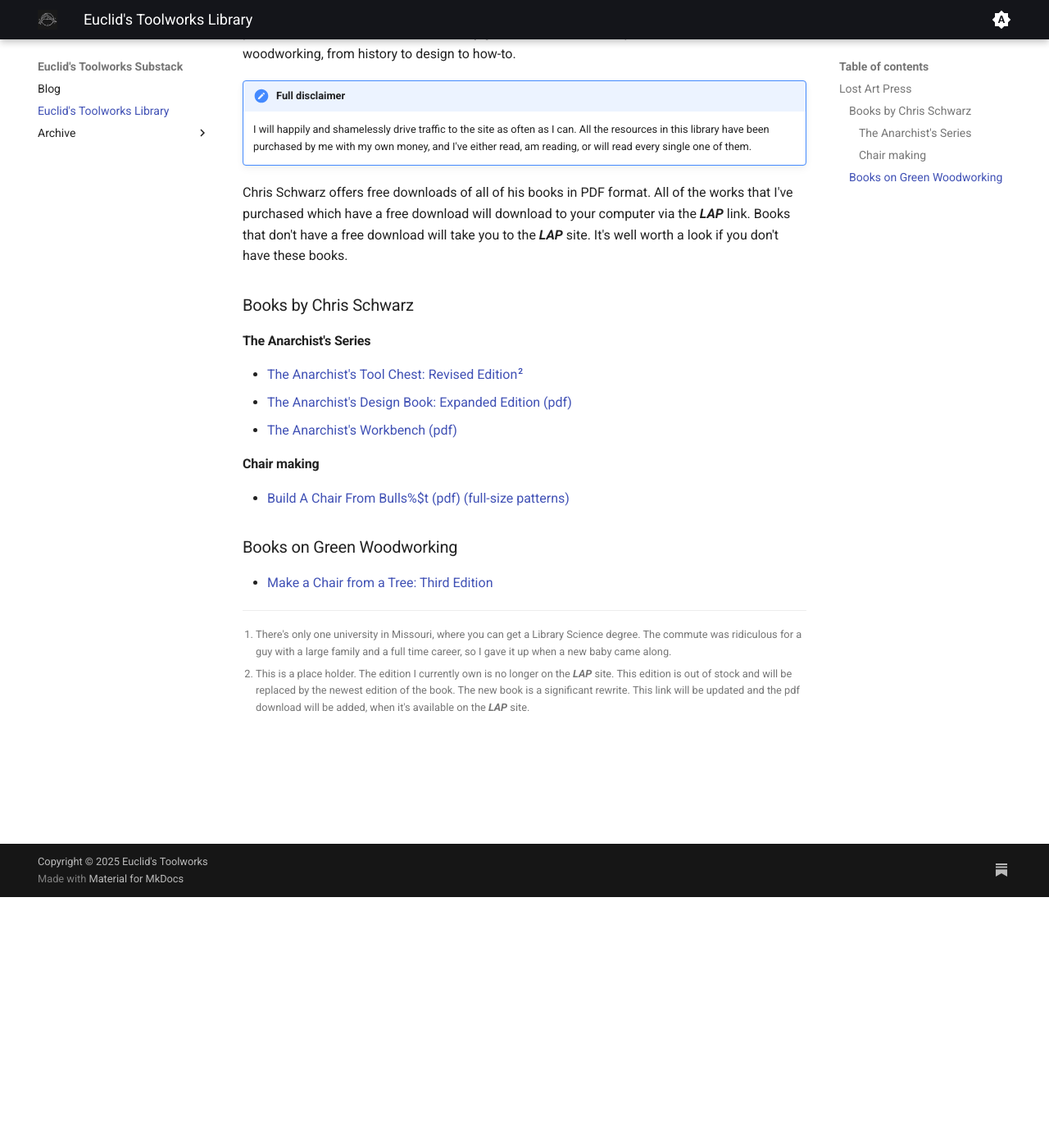
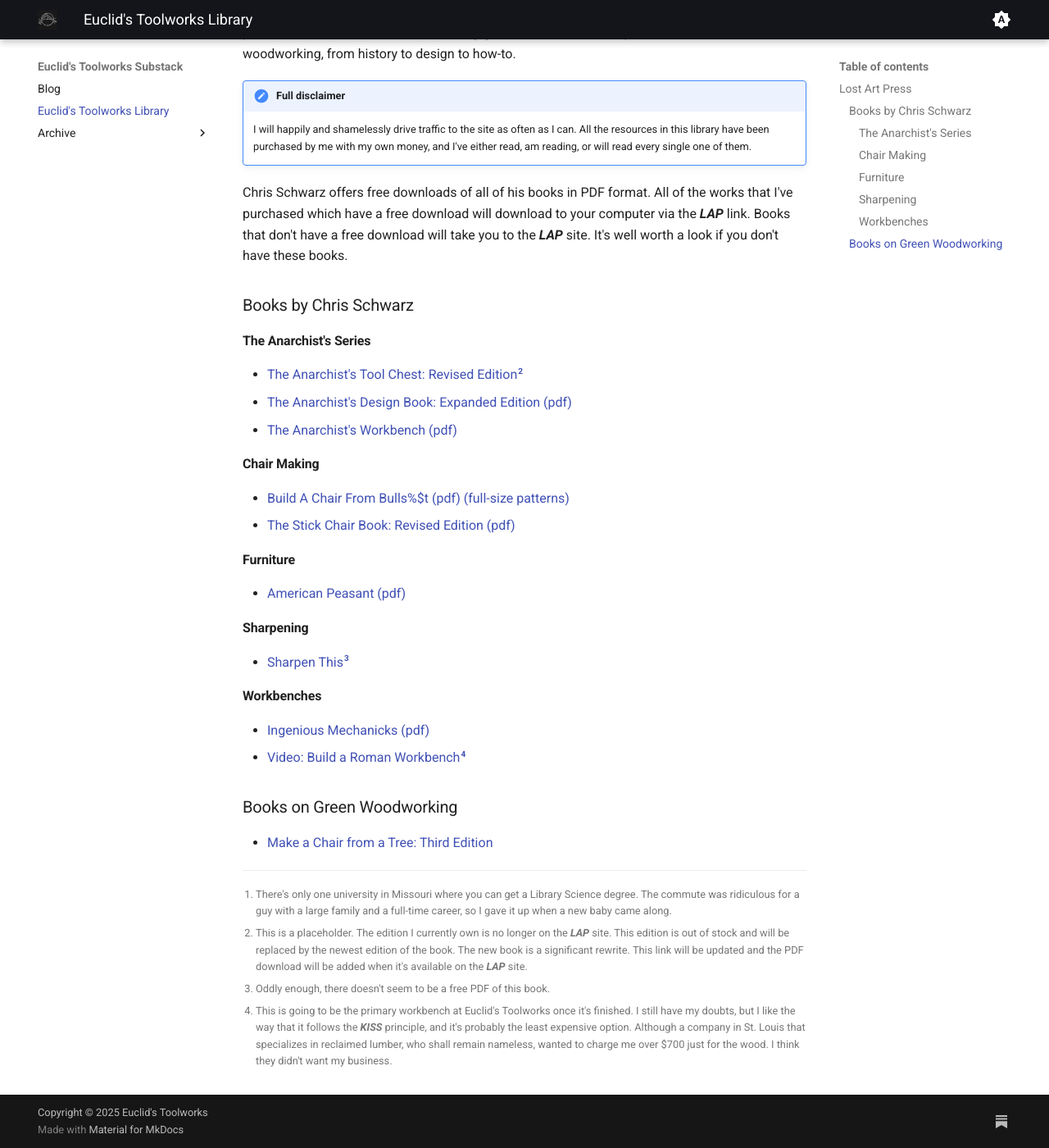
Before and after one commit to EuclidsToolworks/substack-automation, an MkDocs documentation site: the page built from docs/library.md, in a window 1280 px wide and 1400 px high, scrolled down 306 px. Shown: the whole window at 82% size. Built offline with MkDocs 1.6.1 and Material for MkDocs 9.7.7, drawn with Linux system fonts in a browser that asks for light colours.

Commit message:
added to the library and proofread everything and made corrections

```diff
--- a/docs/library.md
+++ b/docs/library.md
@@ -5,7 +5,7 @@
 This publishing house is a godsend, in my humble opinion. Among other things, I'm a certifiable bibliophile. I even pursued a graduate degree in Library Science for three semesters because my wife is a librarian and I love books so much.[^1] All that to say, I pay attention to the way books are published in this country. ***Lost Art Press*** deserves physical shelf space in our library, which is prime real estate in our house. ***LAP*** is my go-to for books on all aspects of hand tool woodworking, from history to design to how-to.
 
 !!! note "Full disclaimer"
-    I will happily and shamelessly drive traffic to the site as often as I can.  All the resources in this library have been   purchased by me with my own money, and I've either read, am reading, or will read every single one of them.
+    I will happily and shamelessly drive traffic to the site as often as I can. All the resources in this library have been purchased by me with my own money, and I've either read, am reading, or will read every single one of them.
 
 Chris Schwarz offers free downloads of all of his books in PDF format. All of the works that I've purchased which have a free download will download to your computer via the ***LAP*** link. Books that don't have a free download will take you to the ***LAP*** site. It's well worth a look if you don't have these books.
 
@@ -17,15 +17,32 @@
 - [The Anarchist's Design Book: Expanded Edition](https://lostartpress.com/products/the-anarchists-design-book?_pos=2&_sid=e40acc0da&_ss=r&_fid=ecaab3f0a) [(pdf)](https://blog.lostartpress.com/wp-content/uploads/2024/02/ADB_expanded_2024.pdf)
 - [The Anarchist's Workbench](https://lostartpress.com/products/the-anarchists-workbench?_pos=1&_sid=09236828f&_ss=r&_fid=82c3f0a82) [(pdf)](https://blog.lostartpress.com/wp-content/uploads/2020/07/AWB_Consumer_June-2020_v5.1-1.pdf)
 
-#### Chair making
+#### Chair Making
 
 - [Build A Chair From Bulls%$t](https://lostartpress.com/products/build-a-chair-from-bulls-t?_pos=1&_psq=+build+a+chair&_ss=e&_v=1.0) [(pdf)](https://blog.lostartpress.com/wp-content/uploads/2025/05/BACFBS_book.pdf) [(full-size patterns)](https://blog.lostartpress.com/wp-content/uploads/2025/05/BACFBS-full-size-patterns-for-download-and-printing.pdf)
+- [The Stick Chair Book: Revised Edition](https://lostartpress.com/products/the-stick-chair-book?_pos=6&_psq=+chair&_ss=e&_v=1.0) [(pdf)](https://blog.lostartpress.com/wp-content/uploads/2023/09/The-Stick-Chair-Book-REVISED-2023.pdf)
 
+#### Furniture
+
+- [American Peasant](https://lostartpress.com/products/american-peasant-signed-by-the-author?_pos=1&_psq=+American+peas&_ss=e&_v=1.0) [(pdf)](https://blog.lostartpress.com/wp-content/uploads/2024/07/American-Peasant-July-2024.pdf)
+
+#### Sharpening
+
+- [Sharpen This](https://lostartpress.com/products/sharpen-this?_pos=1&_psq=+Sharpen&_ss=e&_v=1.0&variant=39783356039231)[^3]
+
+#### Workbenches
+
+- [Ingenious Mechanicks](https://lostartpress.com/products/ingenious-mechanicks?_pos=1&_psq=+ingenious&_ss=e&_v=1.0) [(pdf)](https://blog.lostartpress.com/wp-content/uploads/2024/12/Ingenious_Mechanicks_4.pdf)
+- [Video: Build a Roman Workbench](https://lostartpress.com/products/video-build-a-roman-workbench?_pos=4&_psq=+workbench&_ss=e&_v=1.0)[^4]
 
 ### Books on Green Woodworking
 
 - [Make a Chair from a Tree: Third Edition](https://lostartpress.com/products/make-a-chair-from-a-tree)
 
-[^1]: There's only one university in Missouri, where you can get a Library Science degree. The commute was ridiculous for a guy with a large family and a full time career, so I gave it up when a new baby came along.
+[^1]: There's only one university in Missouri where you can get a Library Science degree. The commute was ridiculous for a guy with a large family and a full-time career, so I gave it up when a new baby came along.
 
-[^2]: This is a place holder. The edition I currently own is no longer on the ***LAP*** site.  This edition is out of stock and will be replaced by the newest edition of the book. The new book is a significant rewrite. This link will be updated and the pdf download will be added, when it's available on the ***LAP*** site.
+[^2]: This is a placeholder. The edition I currently own is no longer on the ***LAP*** site. This edition is out of stock and will be replaced by the newest edition of the book. The new book is a significant rewrite. This link will be updated and the PDF download will be added when it's available on the ***LAP*** site.
+
+[^3]: Oddly enough, there doesn't seem to be a free PDF of this book.
+
+[^4]: This is going to be the primary workbench at Euclid's Toolworks once it's finished. I still have my doubts, but I like the way that it follows the ***KISS*** principle, and it's probably the least expensive option. Although a company in St. Louis that specializes in reclaimed lumber, who shall remain nameless, wanted to charge me over $700 just for the wood. I think they didn't want my business.
```
Also changed, not shown: docs/posts/post_20250429.md (+21 -13 lines).
